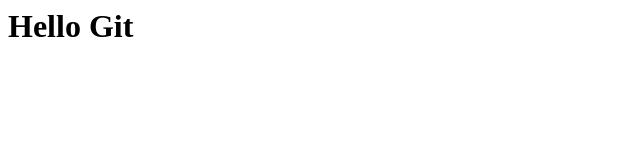
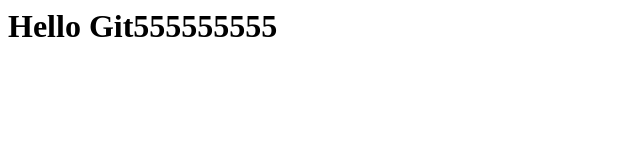
Before and after one commit to AlekseyPikalovDev/git-sample, a plain HTML site: page index.html in a window 1280 px wide. Shown: the whole page, without its empty margins (0-640 px from the left). Drawn offline with Linux system fonts and the light colour scheme.

Commit message:
Wrong Commite

```diff
--- a/index.html
+++ b/index.html
@@ -1 +1 @@
-<h1> Hello Git </h1>
+<h1> Hello Git555555555 </h1>
```
